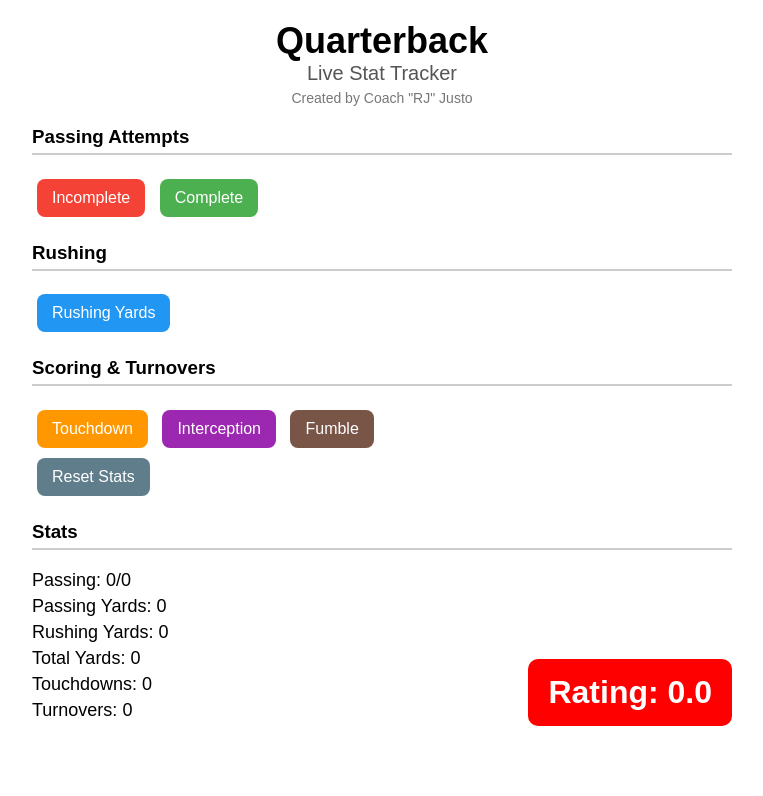
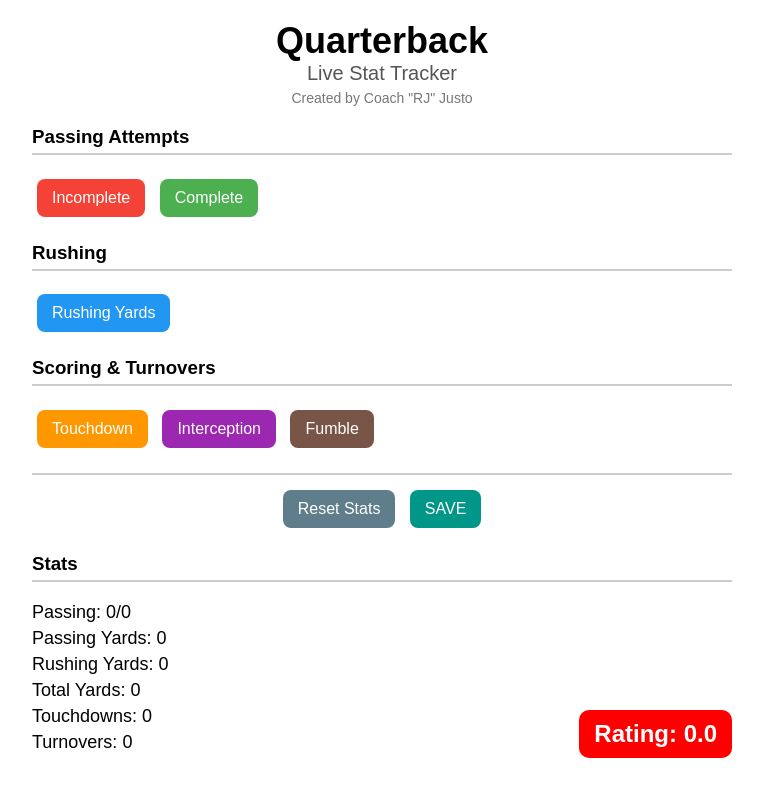
Before and after one commit to urrjay/QB-Live-Stat-Tracker, a plain HTML site: page index.html in a window 1280 px wide. Shown: the whole page, without its empty margins (258-1021 px from the left). Drawn offline with nearby package versions, Linux system fonts and the light colour scheme.

Commit message:
index.html
changed passer rating size
moved reset button
added save button
added auto save

```diff
--- a/index.html
+++ b/index.html
@@ -4,6 +4,7 @@
   <meta charset="UTF-8">
   <title>Quarterback Live Stat Tracker</title>
   <meta name="viewport" content="width=device-width, initial-scale=1.0">
+  <script src="https://cdnjs.cloudflare.com/ajax/libs/html2canvas/1.4.1/html2canvas.min.js"></script>
   <style>
     body { font-family: sans-serif; padding: 20px; max-width: 700px; margin: auto; position: relative; }
     h1 { text-align: center; font-size: 36px; margin: 0; }
@@ -18,9 +19,11 @@
     .int { background: #9c27b0; color: white; }
     .fumble { background: #795548; color: white; }
     .reset { background: #607d8b; color: white; }
+    .save { background: #009688; color: white; }
     #stats { margin-top: 20px; font-size: 18px; }
     #stats div { margin: 5px 0; }
-    #ratingBox { position: absolute; bottom: 20px; right: 20px; padding: 15px 20px; border-radius: 10px; font-size: 32px; color: white; font-weight: bold; }
+    #ratingBox { position: absolute; bottom: 20px; right: 20px; padding: 10px 15px; border-radius: 10px; font-size: 24px; color: white; font-weight: bold; min-width: 120px; text-align: center; }
+    .action-section { margin-top: 20px; border-top: 2px solid #ccc; padding-top: 10px; text-align: center; }
   </style>
 </head>
 <body>
@@ -46,8 +49,9 @@
     <button class="fumble" onclick="addFumble()">Fumble</button>
   </div>
 
-  <div>
-    <button class="reset" onclick="resetStats()">Reset Stats</button>
+  <div class="action-section">
+    <button class="reset" onclick="confirmReset()">Reset Stats</button>
+    <button class="save" onclick="saveScreenshot()">SAVE</button>
   </div>
 
   <h3>Stats</h3>
@@ -63,8 +67,12 @@
   <div id="ratingBox">Rating: 0.0</div>
 
   <script>
-    let attempts = 0, completions = 0;
-    let passYards = 0, rushYards = 0, tds = 0, ints = 0, fumbles = 0;
+    let stats = JSON.parse(localStorage.getItem('qbStats')) || {attempts:0, completions:0, passYards:0, rushYards:0, tds:0, ints:0, fumbles:0};
+    let {attempts, completions, passYards, rushYards, tds, ints, fumbles} = stats;
+
+    function saveStats() {
+      localStorage.setItem('qbStats', JSON.stringify({attempts, completions, passYards, rushYards, tds, ints, fumbles}));
+    }
 
     function updateStats() {
       document.getElementById("compAtt").textContent = `${completions}/${attempts}`;
@@ -97,6 +105,8 @@
         r = Math.round(510 * (1 - percent));
       }
       ratingBox.style.backgroundColor = `rgb(${r},${g},0)`;
+
+      saveStats(); // auto-save on every update
     }
 
     function addIncomplete() { attempts++; updateStats(); }
@@ -115,12 +125,27 @@
     function addINT() { attempts++; ints++; updateStats(); }
     function addFumble() { fumbles++; updateStats(); }
 
+    function confirmReset() {
+      if (confirm("Are you sure you want to reset all stats?")) {
+        resetStats();
+      }
+    }
+
     function resetStats() {
       attempts = 0; completions = 0;
       passYards = 0; rushYards = 0; tds = 0; ints = 0; fumbles = 0;
       updateStats();
     }
 
+    function saveScreenshot() {
+      html2canvas(document.body).then(canvas => {
+        const link = document.createElement('a');
+        link.download = 'qb_stats.png';
+        link.href = canvas.toDataURL();
+        link.click();
+      });
+    }
+
     updateStats();
   </script>
 </body>
```
